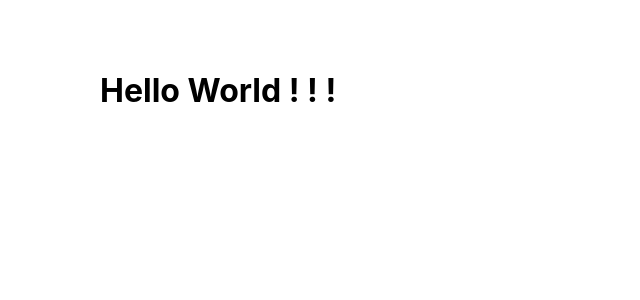
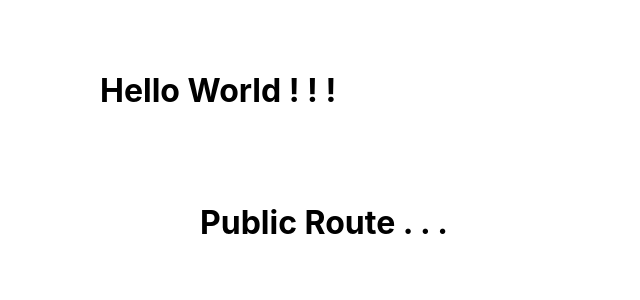
Before and after one commit to tsteelematc/basic-authentication, a React (Create React App) app: page / in a window 1280 px wide. Shown: the top 300 px of the page, without its empty margins (0-640 px from the left). Built offline with nearby package versions, Linux system fonts and the light colour scheme.

Commit message:
Public.js typed in...
Function keyword rather than lambda, fat arrow...

Also showing it in App.js, but likely not properly, but good to show ! ! !

```diff
--- a/src/App.js
+++ b/src/App.js
@@ -2,6 +2,7 @@ import React from 'react';
 import logo from './logo.svg';
 import './App.css';
 import Container from './Container';
+import Public from './Public';
 
 function App() {
   return (
@@ -9,6 +10,7 @@ function App() {
       <h1>
         Hello World ! ! !
       </h1>
+      <Public></Public>
     </Container>
   );
 }
--- a/src/Public.js
+++ b/src/Public.js
@@ -0,0 +1,23 @@
+import React from 'react';
+import Container from './Container';
+
+//
+// Could do lambda, fat arrow, function...
+//
+// But book uses function keyword...
+//
+// Good place to show they are the 'same' ! ! !
+//
+//const Public = () => {}
+
+function Public () {
+    return (
+        <Container>
+            <h1>
+                Public Route . . .
+            </h1>
+        </Container>
+    );
+}
+
+export default Public;
```
